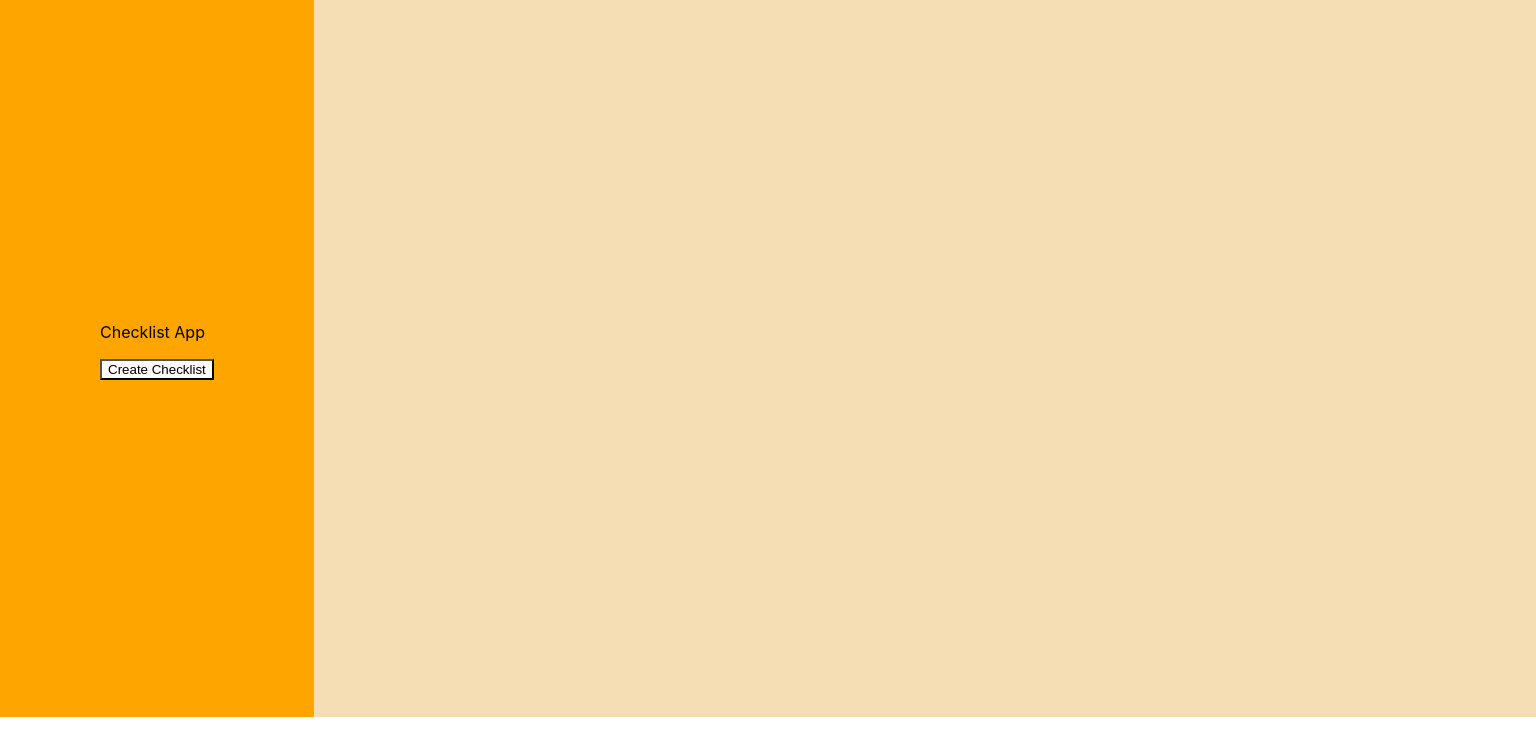
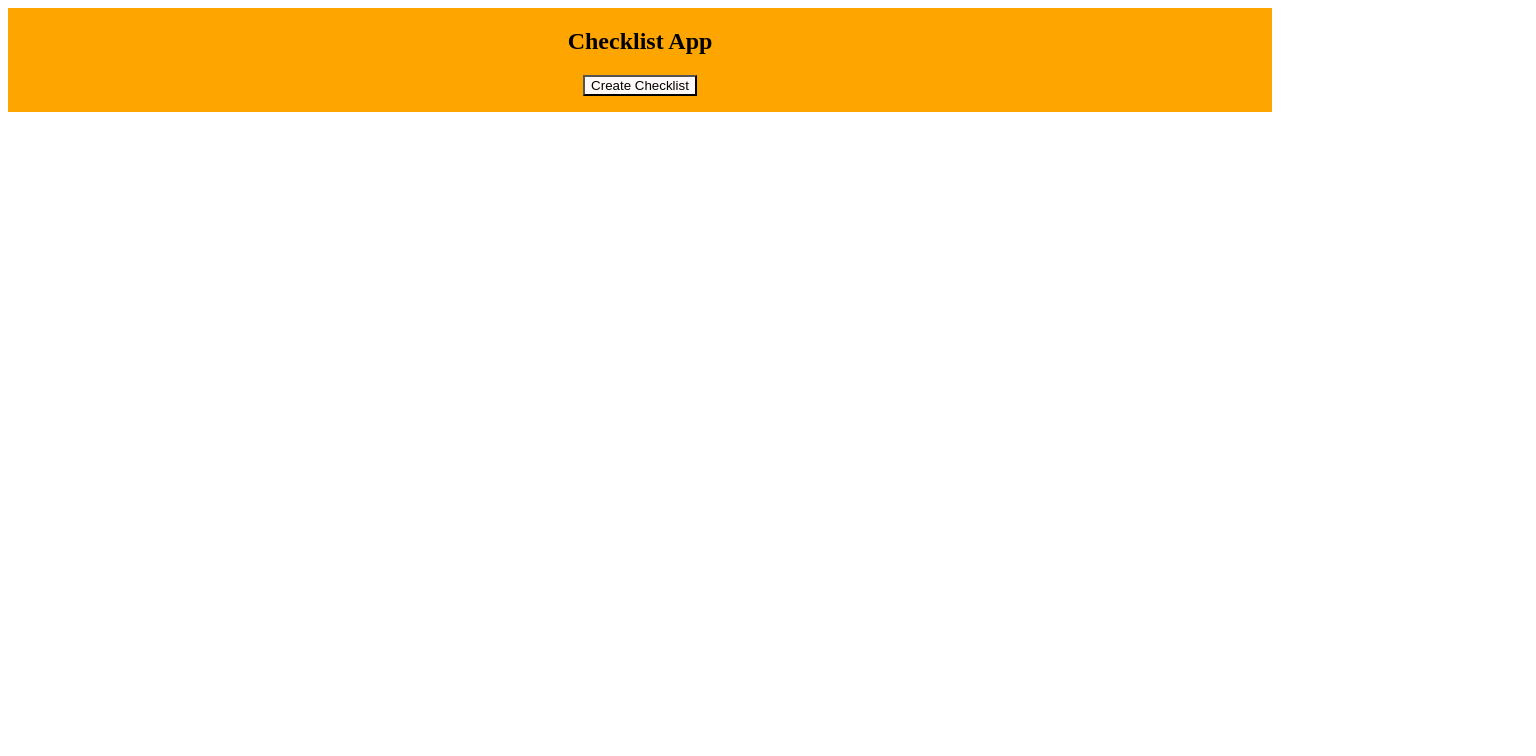
Before and after one commit to goksukaraca/projectJF, a React (Create React App) app: page / in a window 1280 px wide. Shown: the top 756 px of the page, 1536 px wide, since content can reach past the window. Built offline with nearby package versions, Linux system fonts and the light colour scheme; the HTML template or start-up script is replaced by a standard one.

Commit message:
final state

```diff
--- a/src/App.js
+++ b/src/App.js
@@ -4,13 +4,12 @@ import PopupButton from "./components/PopupButton";
 function App() {
   return (
     <div className="flex-container">
-      <div className="left-side">
-        <header className="app-header"> Checklist App
-          <p></p>
-        </header>
+
+        <header className="app-header"></header>
+        <div className="left-side">
+          <h2>Checklist App</h2>
         <PopupButton />
       </div>
-     <div className="right-side"></div>
     </div>
   );
 }
--- a/src/components/PopupButton.js
+++ b/src/components/PopupButton.js
@@ -19,7 +19,7 @@ const PopupButton = () => {
     const handleCheck = props => {
         console.log(props);
         render(
-            <div className="right-list">
+            <div className="right-side">
                <li key={props.value}><a target="_blank" href={`https://form.jotform.com/${props.value}`}>{props.label}</a></li>
             </div>
         )
--- a/src/index.css
+++ b/src/index.css
@@ -1,18 +1,7 @@
-body {
-  margin: 0;
-  font-family: -apple-system, BlinkMacSystemFont, 'Segoe UI', 'Roboto', 'Oxygen',
-    'Ubuntu', 'Cantarell', 'Fira Sans', 'Droid Sans', 'Helvetica Neue',
-    sans-serif;
-  -webkit-font-smoothing: antialiased;
-  -moz-osx-font-smoothing: grayscale;
-}
-code {
-  font-family: source-code-pro, Menlo, Monaco, Consolas, 'Courier New',
-    monospace;
-}
 .flex-container{
   display: flex;
-  flex-direction: row;
+  width: 100%;
+  flex-direction: column;
 }
 .formleft{
   cursor: pointer;
@@ -20,29 +9,33 @@ code {
 .left-side{
   display: flex;
   background-color: orange;
-  padding: 321.5px 100px;
-  display: inline-block;
-  text-align: center;
-  flex-wrap: wrap;
-  flex-direction: row;
+  height: 30%;
+  width: 100%;
+  align-items: center;
+  justify-content: center;
+  flex-direction:column;
 }
 .right-side{
   display: flex;
   background-color: wheat;
-  padding: 321.5px 611px;
   text-align:center;
-  flex-direction: row;
+  height: 70%;
+  align-items: center;
+
 }
-.rigth-list{
-  display: flex;
+.right-list{
+  width: 100%;
 }
 .app-header{
-  text-align: left;
-  justify-content: left;
+  top: 0px;
+  position:fixed;
+  text-align: center;
+  left: 50%;
   text-size-adjust: 15px;
 }
 .popup-btn{
   background-color:snow;
+
 }
 
 /* Popup style */
```
